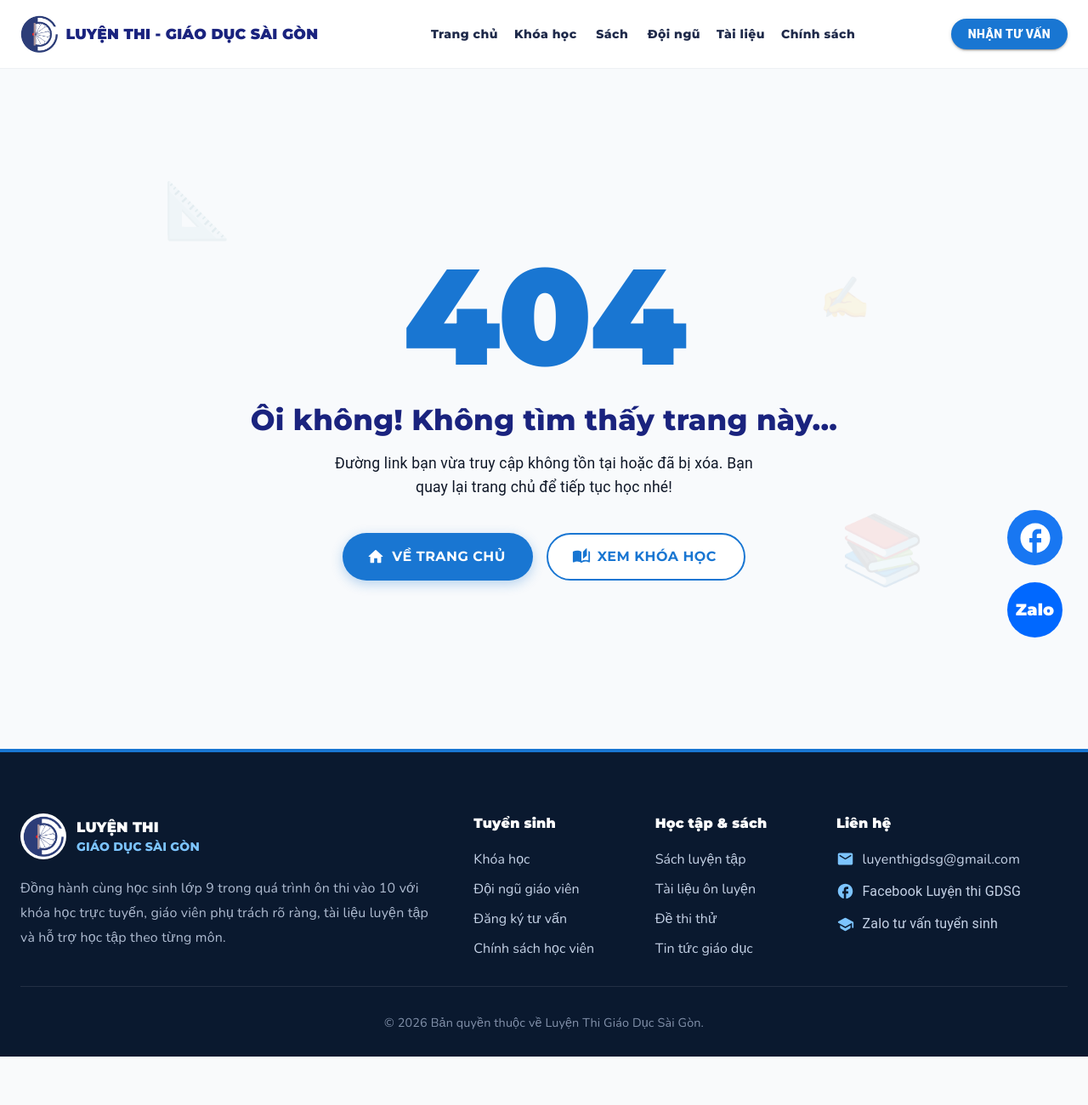
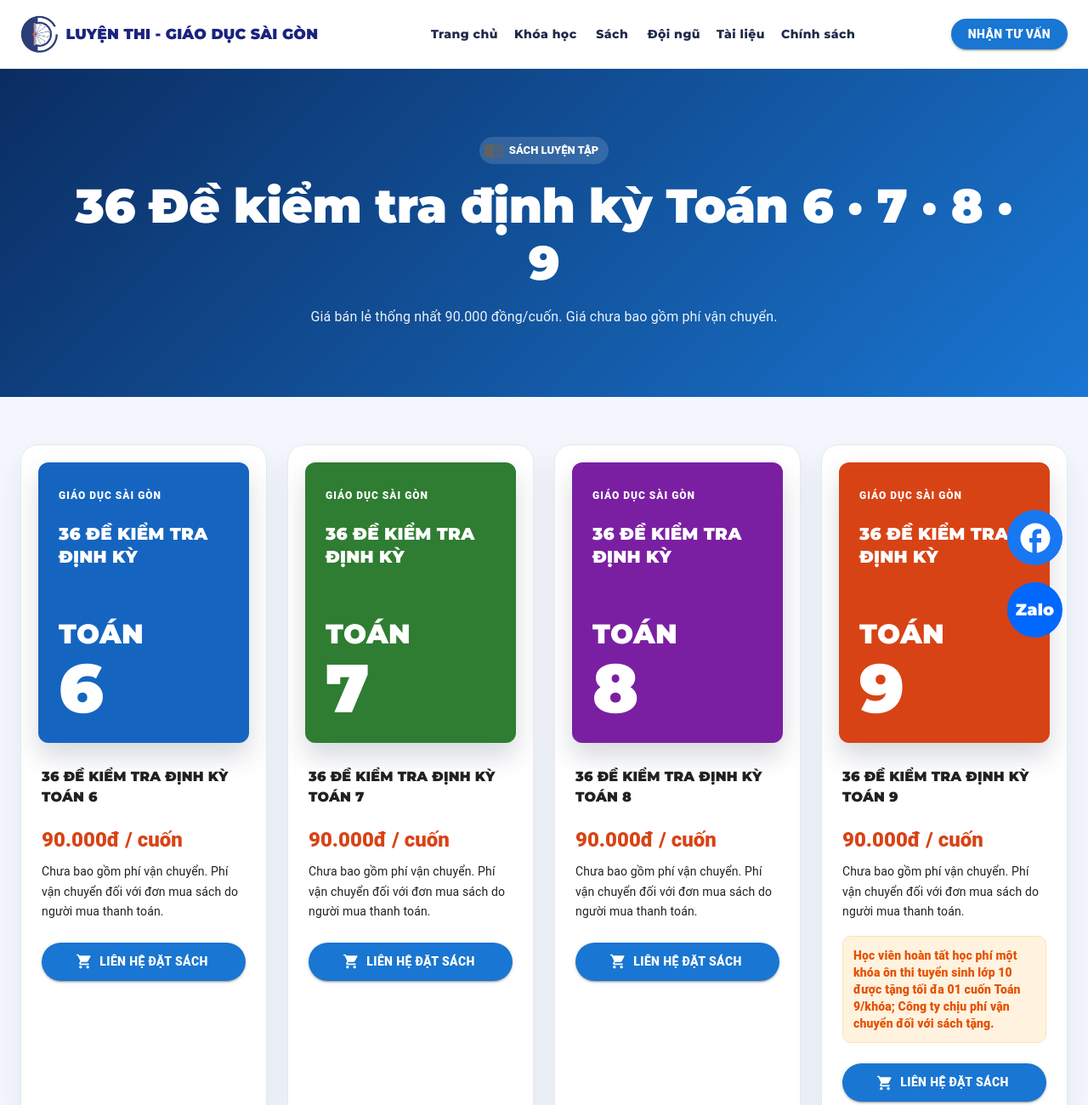
Before and after one commit to khanhu2805/luyen-thi-gdsg, a Next.js app: page /sach in a window 1280 px wide. Before the commit this address had no page. Shown: the top 1300 px of the page at 85% size. Before the commit the page ends 1243 px from the top, so only its background shows below. Built offline with nearby package versions, Linux system fonts and the light colour scheme.

Commit message:
Add book sales page

```diff
--- /dev/null
+++ b/app/sach/page.tsx
@@ -0,0 +1,183 @@
+'use client';
+
+import {
+  Box,
+  Button,
+  Card,
+  CardContent,
+  Chip,
+  Container,
+  Grid,
+  Stack,
+  Typography,
+} from '@mui/material';
+import LocalShippingRoundedIcon from '@mui/icons-material/LocalShippingRounded';
+import MenuBookRoundedIcon from '@mui/icons-material/MenuBookRounded';
+import ShoppingCartRoundedIcon from '@mui/icons-material/ShoppingCartRounded';
+import Link from 'next/link';
+
+const fontHeader = "'Montserrat', sans-serif";
+const fontBody = "'Nunito', sans-serif";
+
+const books = [
+  { grade: '6', title: '36 ĐỀ KIỂM TRA ĐỊNH KỲ TOÁN 6', accent: '#1565c0' },
+  { grade: '7', title: '36 ĐỀ KIỂM TRA ĐỊNH KỲ TOÁN 7', accent: '#2e7d32' },
+  { grade: '8', title: '36 ĐỀ KIỂM TRA ĐỊNH KỲ TOÁN 8', accent: '#7b1fa2' },
+  { grade: '9', title: '36 ĐỀ KIỂM TRA ĐỊNH KỲ TOÁN 9', accent: '#d84315' },
+];
+
+export default function SachPage() {
+  return (
+    <Box sx={{ bgcolor: '#f4f7fe', minHeight: '100vh', pb: 12, fontFamily: fontBody }}>
+      <Box
+        sx={{
+          py: { xs: 8, md: 10 },
+          color: 'white',
+          textAlign: 'center',
+          background: 'linear-gradient(135deg, #0b2d62, #1976d2)',
+        }}
+      >
+        <Container maxWidth="lg">
+          <Chip
+            icon={<MenuBookRoundedIcon />}
+            label="SÁCH LUYỆN TẬP"
+            sx={{ mb: 2, bgcolor: 'rgba(255,255,255,.14)', color: 'white', fontWeight: 900 }}
+          />
+          <Typography
+            variant="h2"
+            sx={{
+              fontFamily: fontHeader,
+              fontWeight: 900,
+              fontSize: { xs: '2.15rem', md: '3.5rem' },
+            }}
+          >
+            36 Đề kiểm tra định kỳ Toán 6 · 7 · 8 · 9
+          </Typography>
+          <Typography sx={{ mt: 2, maxWidth: 760, mx: 'auto', opacity: 0.92, lineHeight: 1.7 }}>
+            Giá bán lẻ thống nhất 90.000 đồng/cuốn. Giá chưa bao gồm phí vận chuyển.
+          </Typography>
+        </Container>
+      </Box>
+
+      <Container maxWidth="xl" sx={{ mt: { xs: 5, md: 7 } }}>
+        <Grid container spacing={3}>
+          {books.map((book) => (
+            <Grid key={book.grade} size={{ xs: 12, sm: 6, lg: 3 }}>
+              <Card
+                sx={{
+                  height: '100%',
+                  borderRadius: 5,
+                  border: '1px solid #e5eaf0',
+                  boxShadow: '0 16px 38px rgba(31,42,74,.08)',
+                  overflow: 'hidden',
+                }}
+              >
+                <Box
+                  sx={{
+                    m: 2.5,
+                    aspectRatio: '3 / 4',
+                    borderRadius: 3,
+                    p: 3,
+                    color: 'white',
+                    bgcolor: book.accent,
+                    display: 'flex',
+                    flexDirection: 'column',
+                    justifyContent: 'space-between',
+                    boxShadow: '0 16px 30px rgba(31,42,74,.18)',
+                  }}
+                >
+                  <Box>
+                    <Typography variant="overline" sx={{ fontWeight: 900, letterSpacing: 1 }}>
+                      GIÁO DỤC SÀI GÒN
+                    </Typography>
+                    <Typography sx={{ mt: 2, fontFamily: fontHeader, fontWeight: 900, fontSize: '1.25rem', lineHeight: 1.35 }}>
+                      36 ĐỀ KIỂM TRA ĐỊNH KỲ
+                    </Typography>
+                  </Box>
+                  <Box>
+                    <Typography sx={{ fontFamily: fontHeader, fontWeight: 900, fontSize: '2rem' }}>
+                      TOÁN
+                    </Typography>
+                    <Typography sx={{ fontFamily: fontHeader, fontWeight: 900, fontSize: '5rem', lineHeight: 1 }}>
+                      {book.grade}
+                    </Typography>
+                  </Box>
+                </Box>
+
+                <CardContent sx={{ p: 3, pt: 1 }}>
+                  <Typography sx={{ fontFamily: fontHeader, fontWeight: 900, minHeight: 54 }}>
+                    {book.title}
+                  </Typography>
+                  <Typography variant="h5" sx={{ mt: 2, color: '#d84315', fontWeight: 900 }}>
+                    90.000đ / cuốn
+                  </Typography>
+                  <Typography color="text.secondary" variant="body2" sx={{ mt: 1.2, lineHeight: 1.7 }}>
+                    Chưa bao gồm phí vận chuyển. Phí vận chuyển đối với đơn mua sách do người mua thanh toán.
+                  </Typography>
+
+                  {book.grade === '9' && (
+                    <Box
+                      sx={{
+                        mt: 2,
+                        p: 1.5,
+                        borderRadius: 2.5,
+                        bgcolor: '#fff3e0',
+                        border: '1px solid #ffe0b2',
+                      }}
+                    >
+                      <Typography variant="body2" sx={{ fontWeight: 800, color: '#e65100' }}>
+                        Học viên hoàn tất học phí một khóa ôn thi tuyển sinh lớp 10 được tặng tối đa 01 cuốn Toán 9/khóa; Công ty chịu phí vận chuyển đối với sách tặng.
+                      </Typography>
+                    </Box>
+                  )}
+
+                  <Button
+                    component="a"
+                    href="https://zalo.me/1357593207866827845"
+                    target="_blank"
+                    rel="noopener noreferrer"
+                    fullWidth
+                    variant="contained"
+                    startIcon={<ShoppingCartRoundedIcon />}
+                    sx={{ mt: 3, borderRadius: 999, py: 1.25, fontWeight: 900 }}
+                  >
+                    Liên hệ đặt sách
+                  </Button>
+                </CardContent>
+              </Card>
+            </Grid>
+          ))}
+        </Grid>
+
+        <Grid container spacing={3} sx={{ mt: 4 }}>
+          <Grid size={{ xs: 12, md: 6 }}>
+            <Box sx={{ height: '100%', p: 3.5, borderRadius: 4, bgcolor: 'white', border: '1px solid #e5eaf0' }}>
+              <Stack direction="row" spacing={1.5} sx={{ alignItems: 'center' }}>
+                <LocalShippingRoundedIcon color="primary" />
+                <Typography variant="h6" sx={{ fontFamily: fontHeader, fontWeight: 900 }}>
+                  Chính sách vận chuyển
+                </Typography>
+              </Stack>
+              <Typography color="text.secondary" sx={{ mt: 1.5, lineHeight: 1.75 }}>
+                Đơn mua sách: người mua thanh toán phí vận chuyển. Sách tặng cho học viên khóa ôn thi lớp 10: Công ty chịu phí vận chuyển.
+              </Typography>
+            </Box>
+          </Grid>
+          <Grid size={{ xs: 12, md: 6 }}>
+            <Box sx={{ height: '100%', p: 3.5, borderRadius: 4, bgcolor: 'white', border: '1px solid #e5eaf0' }}>
+              <Typography variant="h6" sx={{ fontFamily: fontHeader, fontWeight: 900 }}>
+                Cần xem chính sách đầy đủ?
+              </Typography>
+              <Typography color="text.secondary" sx={{ mt: 1.5, lineHeight: 1.75 }}>
+                Xem quy định về quà tặng sách, bảo lưu, chuyển lớp, hoàn học phí và chương trình mời bạn cùng học.
+              </Typography>
+              <Button component={Link} href="/chinh-sach" variant="outlined" sx={{ mt: 2, borderRadius: 999, fontWeight: 900 }}>
+                Xem chính sách
+              </Button>
+            </Box>
+          </Grid>
+        </Grid>
+      </Container>
+    </Box>
+  );
+}
```
